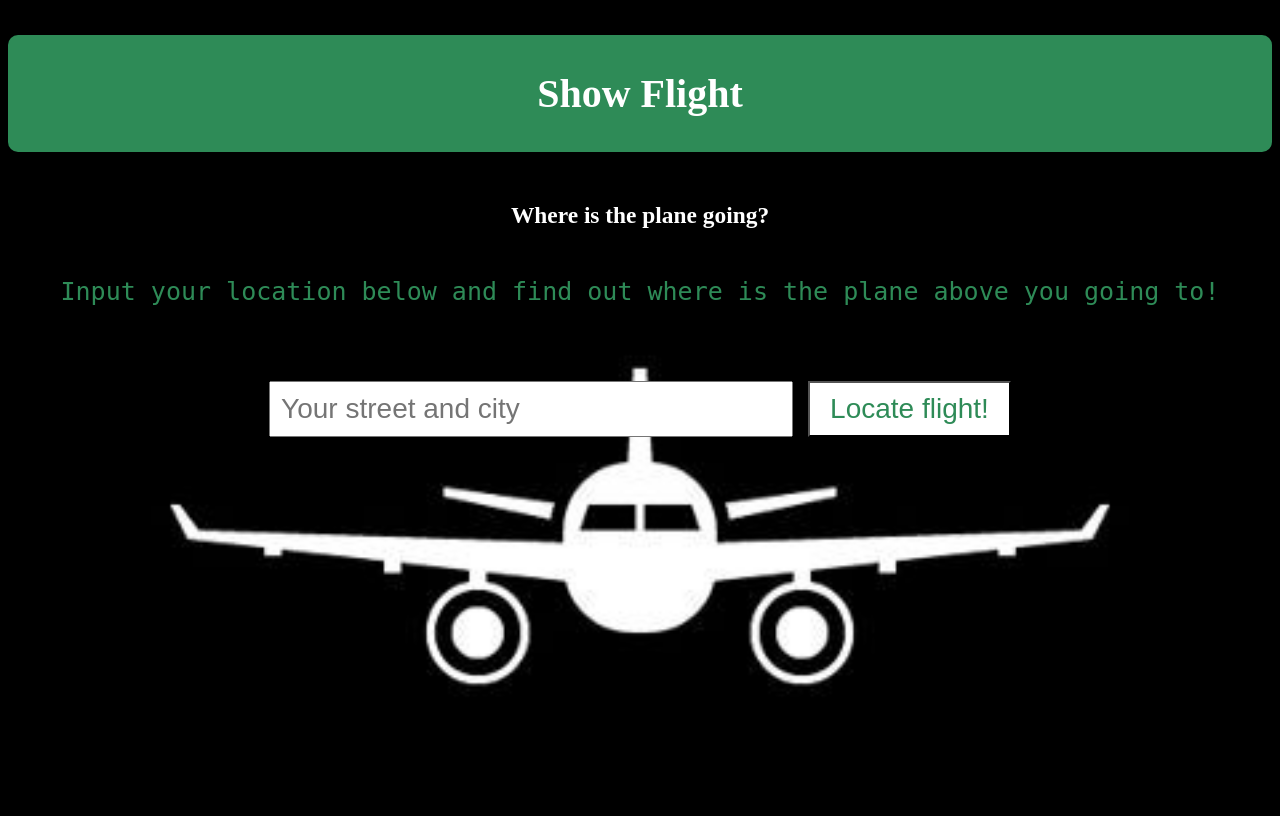
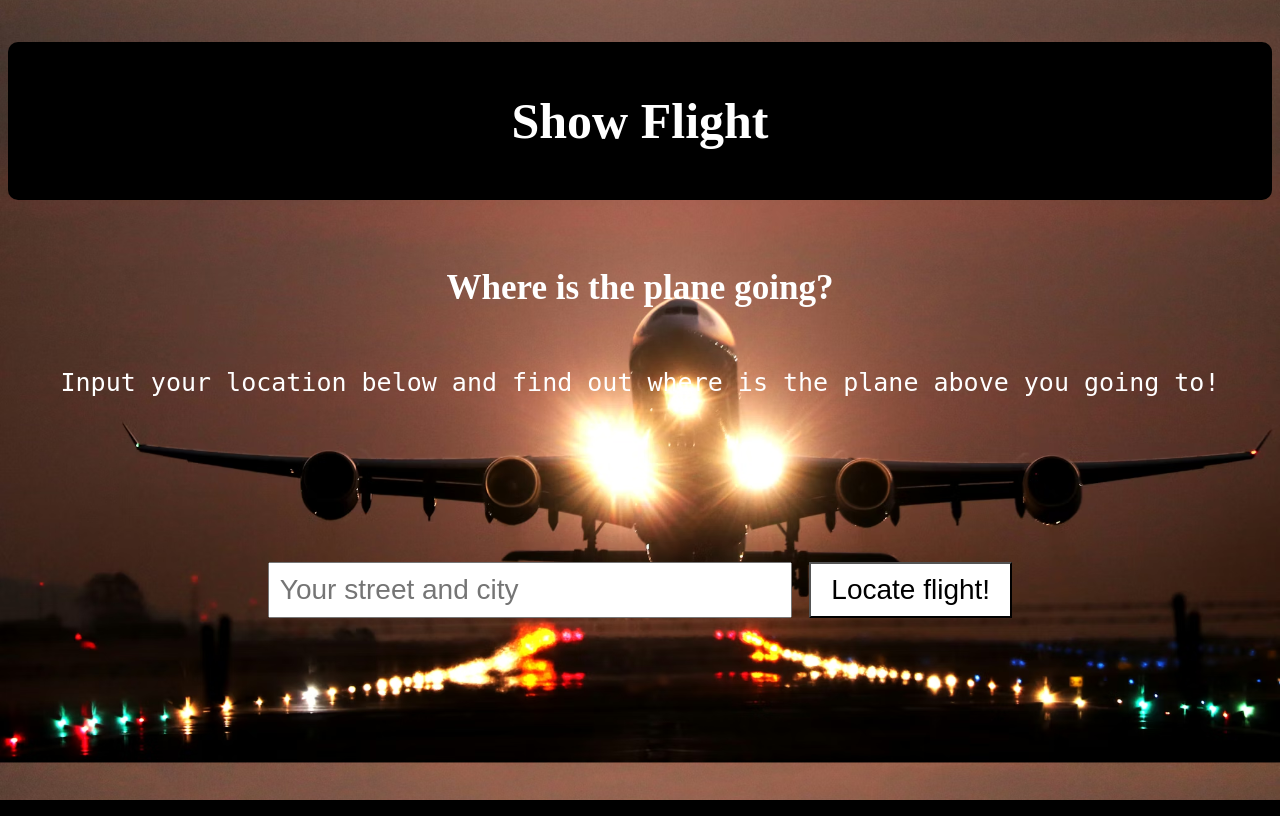
Before and after one commit to dban23/show_flights, a Flask app: page / in a window 1280 px wide. Run offline with Flask 3, Linux system fonts and the light colour scheme; parts of the project's set-up code (start-up, migrations or seed data) failed here and were passed over.

Commit message:
changes on front-end and improvements on error handling

```diff
--- a/static/css/main.css
+++ b/static/css/main.css
@@ -2,23 +2,22 @@
     display: flex;
     flex-direction: column;
     align-items: center;
-  height: 100vh;
-  text-align: center;
-  font-size: 20px;
-  color: white;
+    font-size: 30px;
+    color: White;
 }
 
 h1{
-    background-color: SeaGreen;
     color: White;
-    padding: 35px 0px;
+    padding: 50px 0px;
+    background-color: Black;
     text-align: center;
     width: 100%;
     border-radius: 10px;
+    font-size: 50px;
 }
 
 pre {
-    color: SeaGreen;
+    color: White;
     font-size: 25px;
 }
 
@@ -30,20 +29,20 @@ input[type='text']{
     padding: 10px;
     width: 500px;
     font-size: 28px;
-  color: SeaGreen;
+    color: Black;
+    margin-top: 90px;
 }
 
 button{
   padding: 10px 20px;
   font-size: 28px;
   margin-left: 10px;
-  color: SeaGreen;
+  color: Black;
   background-color: white;
 }
 
 body{
-  background-image: url("plane.jpg");
+  background-image: url("airplane.avif");
   background-size: cover;
-  background-position: 0% 20%;
-  background-repeat: no-repeat;
+  background-position: 0% 40%;
 }
--- a/templates/base.html
+++ b/templates/base.html
@@ -1,6 +1,7 @@
 <!DOCTYPE html>
 <html lang="en">
 <head>
+    <title>Show Flight</title>
     <meta charset="UTF-8">
     <meta name="viewport" content="width=device-width, initial-scale=1.0">
     <link rel="stylesheet" href="{{ url_for('static', filename='css/main.css') }}"
```
Also changed, not shown: main.py (+5 -5 lines), static/css/airplane.avif (added), static/css/airplane_sunset.jpg (added), 1 other file. Lines whose indentation alone changed are shown as unchanged.
